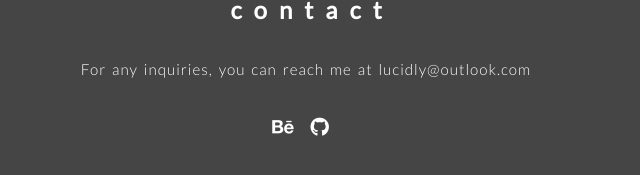
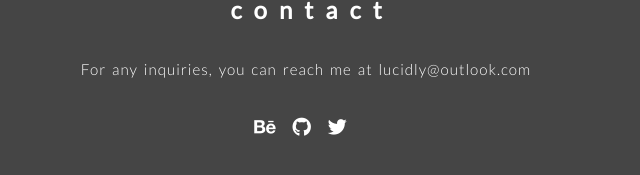
Before and after one commit to lucidly/lucidly.github.io, a Jekyll site: the page built from _pages/contact.md, in a window 1280 px wide. Shown: the part 384-559 px from the top of the page, without its empty margins (334-974 px from the left). Built offline with Jekyll 4.4.1, drawn with Linux system fonts in a browser that asks for light colours; nearby versions of some CDN libraries.

Commit message:
link change, again

```diff
--- a/_pages/contact.md
+++ b/_pages/contact.md
@@ -14,6 +14,7 @@ permalink: /contact/
 				<ul id="links">
 				<li><a class="fa fa-behance fa-lg" href="https://www.behance.net/lucidly" target="_blank"></a></li>
 				<li><a class="fa fa-github fa-lg" href="https://github.com/lucidly" target="_blank"></a></li>
+				<li><a class="fa fa-twitter fa-lg" href="https://twitter.com/lucidly" target="_blank"></a></li>
 				<li></li>
 				</ul>
 		</span>
```
